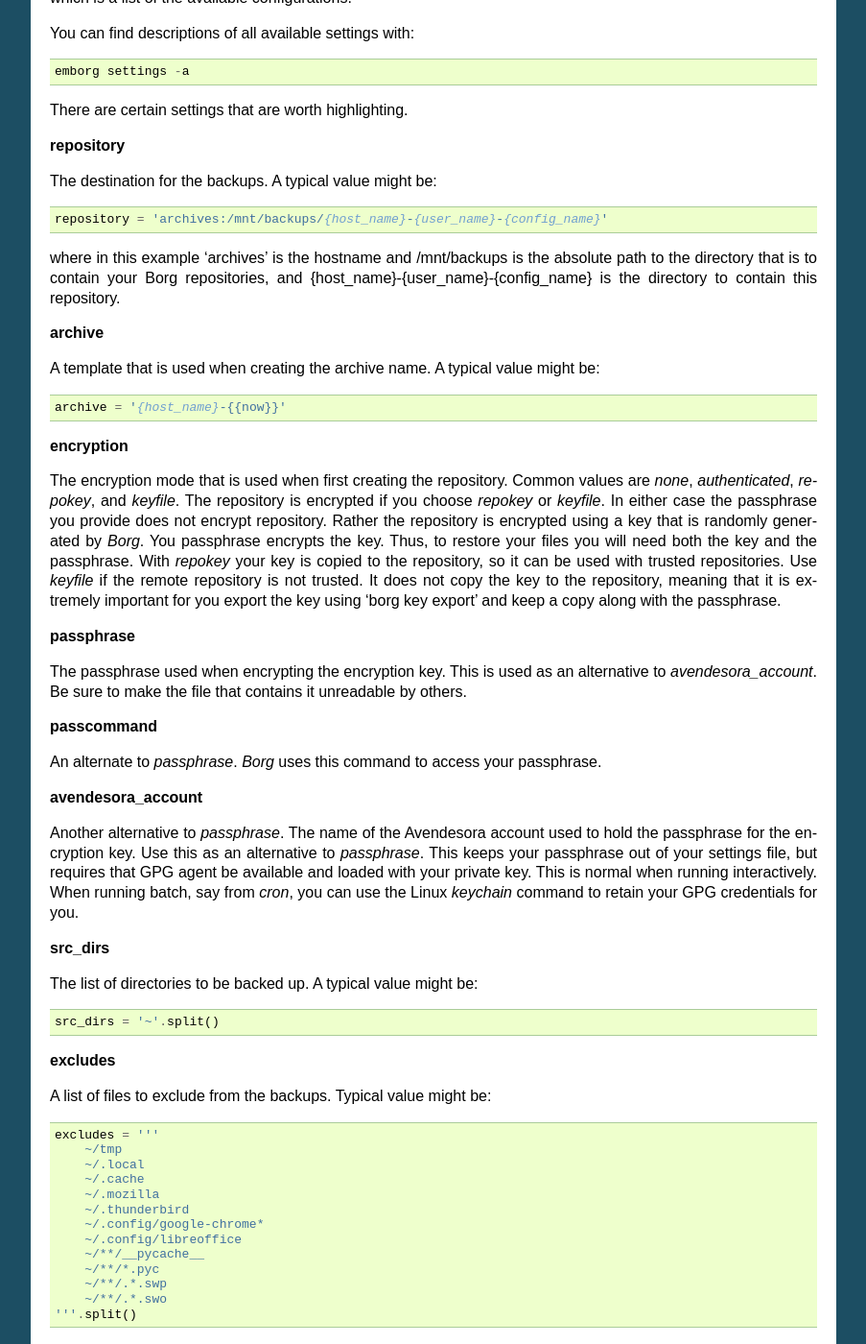
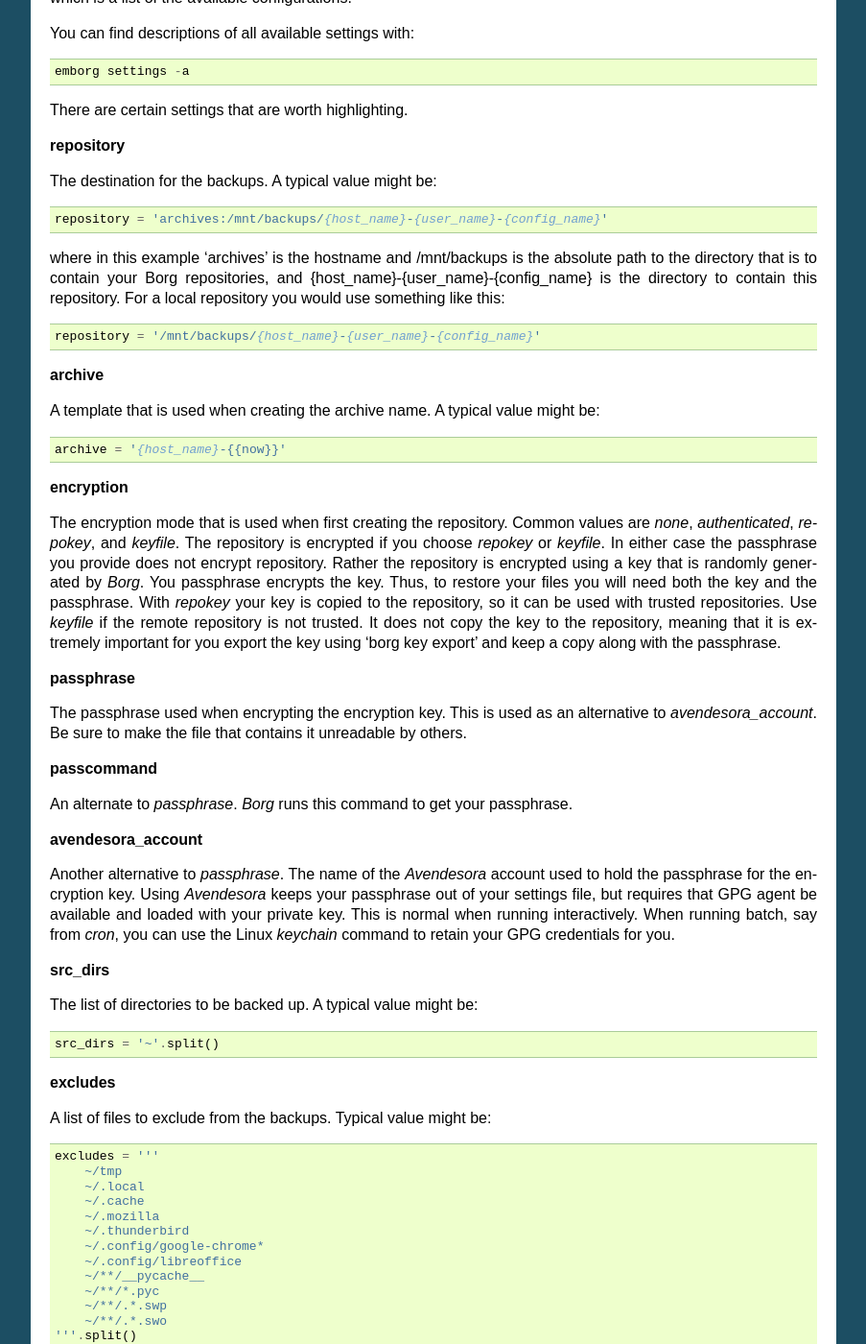
Before and after one commit to KenKundert/emborg, a Sphinx documentation site: the page built from doc/installing.rst, in a window 1280 px wide and 1400 px high, scrolled down 858 px. Shown: the whole window at 96% size, without its empty margins (198-1101 px from the left). Built offline with Sphinx 7.4.7, drawn with Linux system fonts in a browser that asks for light colours.

Commit message:
Refine the documentation.

```diff
--- a/doc/installing.rst
+++ b/doc/installing.rst
@@ -66,7 +66,9 @@ The destination for the backups. A typical value might be::
 where in this example 'archives' is the hostname and /mnt/backups is the
 absolute path to the directory that is to contain your Borg repositories,
 and {host_name}-{user_name}-{config_name} is the directory to contain this
-repository.
+repository.  For a local repository you would use something like this::
+
+    repository = '/mnt/backups/{host_name}-{user_name}-{config_name}'
 
 
 **archive**
@@ -101,18 +103,17 @@ unreadable by others.
 
 **passcommand**
 
-An alternate to *passphrase*. *Borg* uses this command to access your
-passphrase.
+An alternate to *passphrase*. *Borg* runs this command to get your passphrase.
 
 
 **avendesora_account**
 
-Another alternative to *passphrase*. The name of the Avendesora account used to
-hold the passphrase for the encryption key. Use this as an alternative to
-*passphrase*.  This keeps your passphrase out of your settings file, but
-requires that GPG agent be available and loaded with your private key.  This is
-normal when running interactively. When running batch, say from *cron*, you can
-use the Linux *keychain* command to retain your GPG credentials for you.
+Another alternative to *passphrase*. The name of the *Avendesora* account used
+to hold the passphrase for the encryption key. Using *Avendesora* keeps your
+passphrase out of your settings file, but requires that GPG agent be available
+and loaded with your private key.  This is normal when running interactively.
+When running batch, say from *cron*, you can use the Linux *keychain* command to
+retain your GPG credentials for you.
 
 
 **src_dirs**
```
